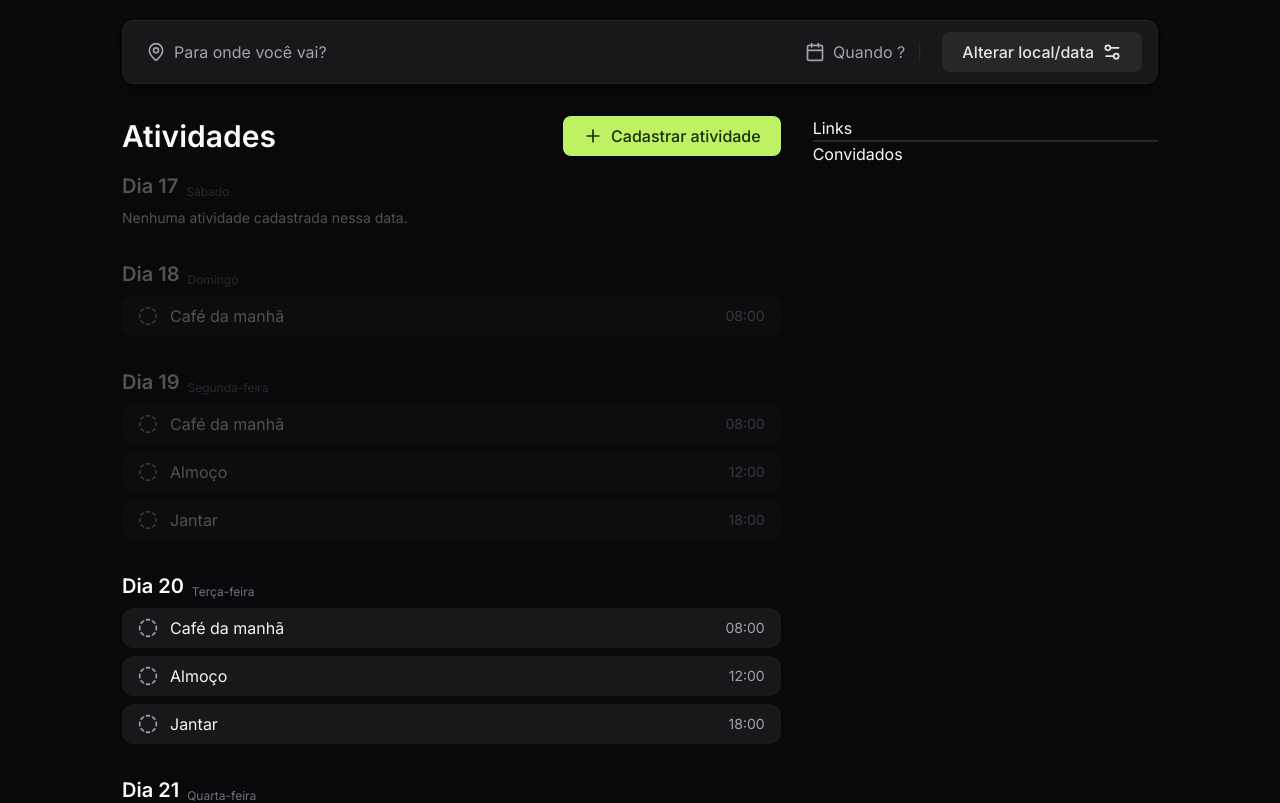
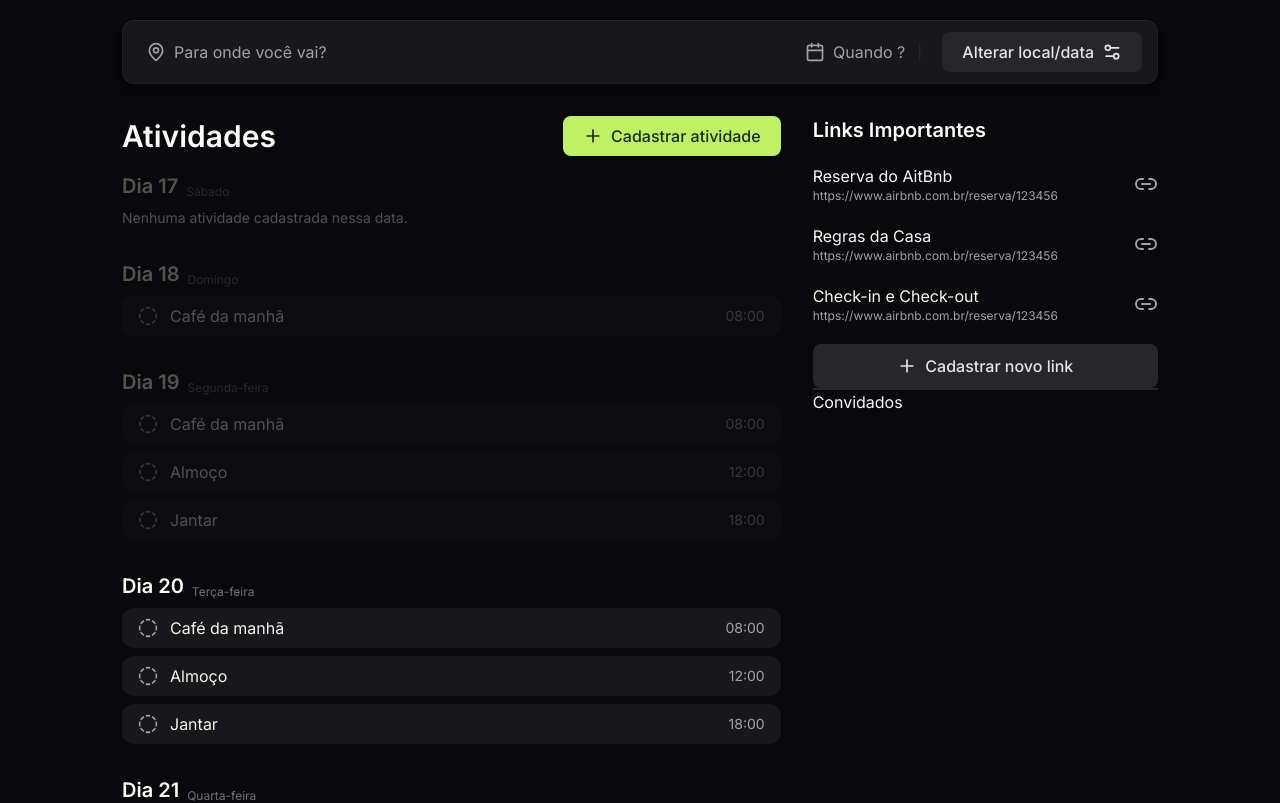
Before and after one commit to thiagoelias99/nlw-jun24-react, a Next.js app: page /details in a window 1280 px wide. Shown: the top 803 px of the page. Built offline with nearby package versions, Linux system fonts and the light colour scheme.

Commit message:
feat: :sparkles: Links section

```diff
--- a/src/app/details/_components/links-section.tsx
+++ b/src/app/details/_components/links-section.tsx
@@ -1,7 +1,42 @@
-import React from 'react'
+'use client'
+import { Button } from '@/components/Button'
+import { Link2Icon, PlusIcon } from 'lucide-react'
+import { useState } from 'react'
 
 export default function LinksSection() {
+  const [links, setLinks] = useState<{ title: string, url: string }[]>([
+    { title: 'Reserva do AitBnb', url: 'https://www.airbnb.com.br/reserva/123456' },
+    { title: 'Regras da Casa', url: 'https://www.airbnb.com.br/reserva/123456'},
+    { title: 'Check-in e Check-out', url: 'https://www.airbnb.com.br/reserva/123456'}
+  ])
+
   return (
-    <section>Links</section>
+    <section>
+      <h1 className='text-zinc-50 text-xl font-semibold'>Links Importantes</h1>
+      <div className='space-y-5 my-5'>
+        {links.map((link, index) => (
+          <LinkItem key={index} title={link.title} url={link.url} />
+        ))}
+      </div>
+      <Button
+        variant='secondary'
+        size='full'
+      >
+        <PlusIcon className='w-5 h-5' />
+        <p>Cadastrar novo link</p>
+      </Button>
+    </section>
   )
 }
+
+function LinkItem({ title, url }: { title: string, url: string }) {
+  return (
+    <li className='w-full flex justify-between items-center gap-16'>
+      <div className='flex-1'>
+        <h2>{title}</h2>
+        <p className='truncate tex text-xs text-zinc-400'>{url}</p>
+      </div>
+      <Link2Icon className='w-6 h-6 text-zinc-400' />
+    </li>
+  )
+}
```
